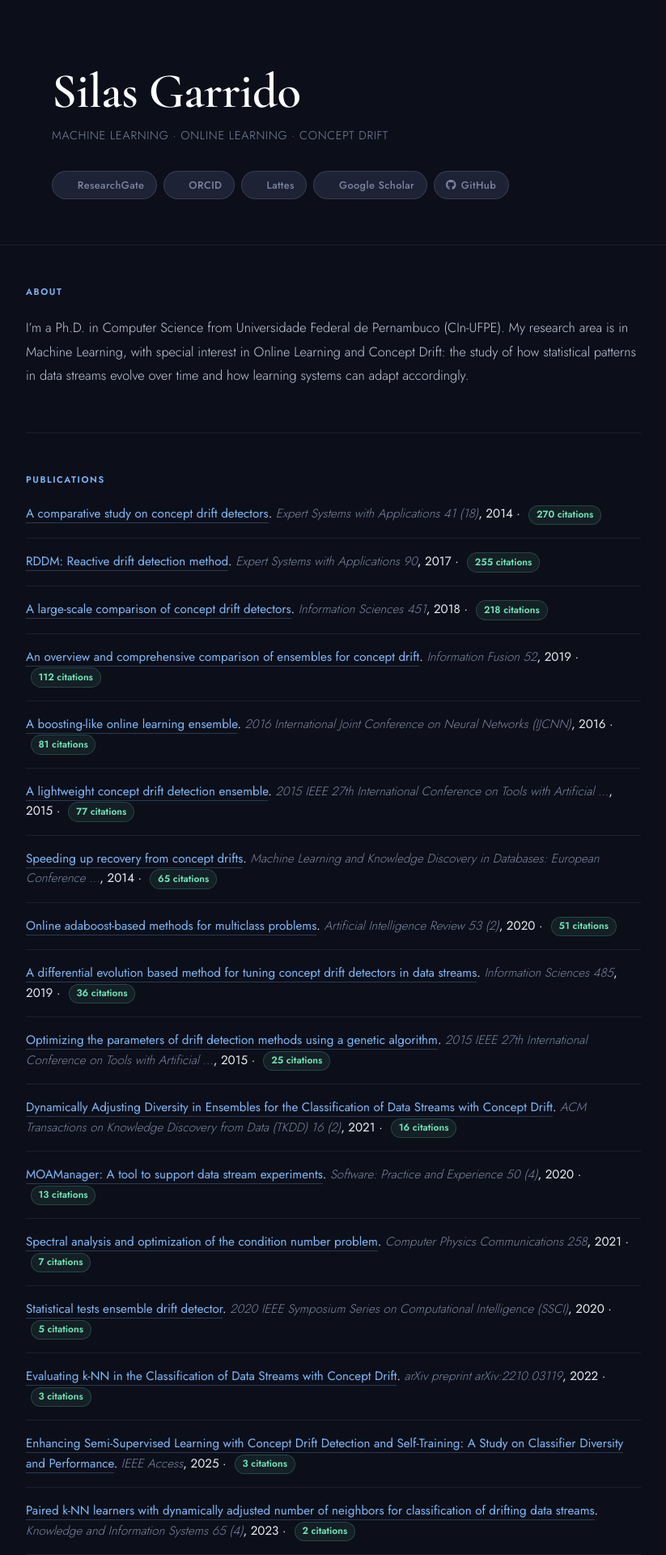
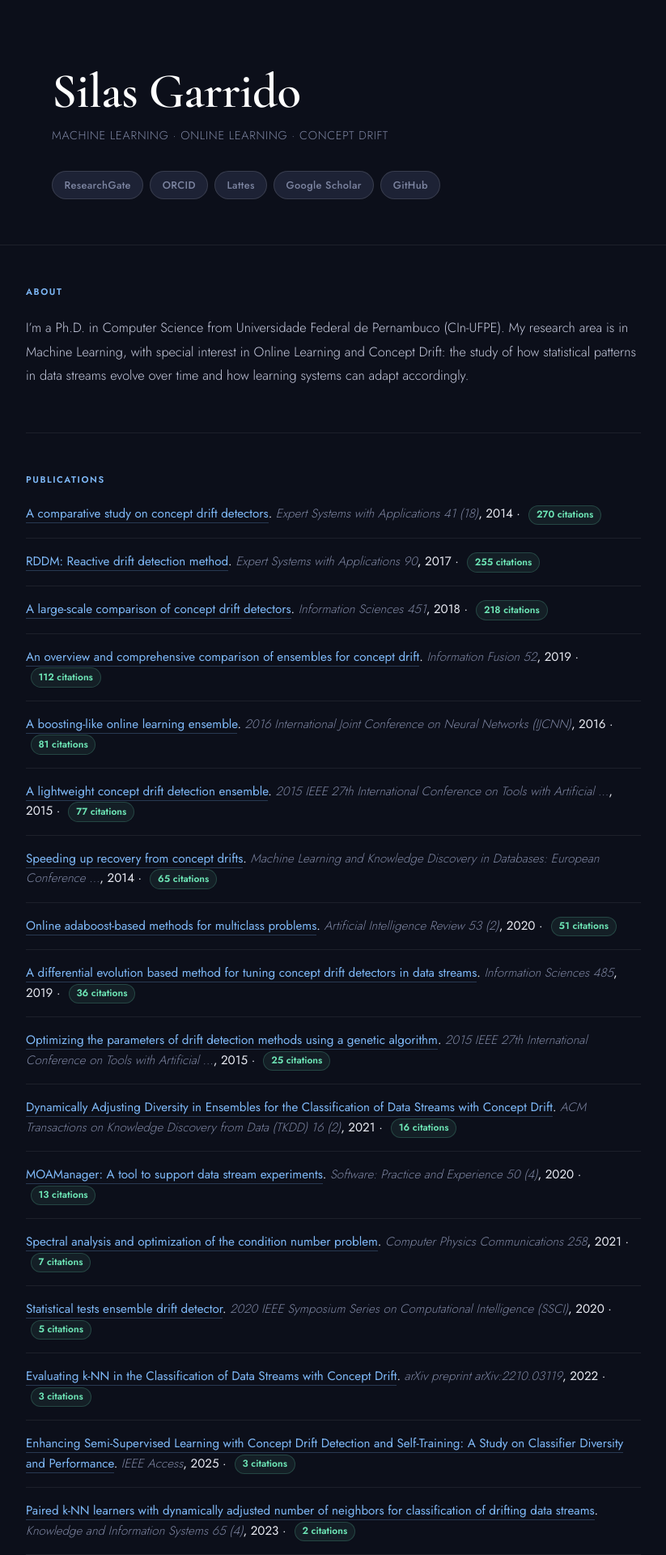
Before and after one commit to silasgtcs/silasgtcs.github.io, a Jekyll site: the page built from index.md, in a window 1280 px wide. Shown: the top 1920 px of the page at 81% size, without its empty margins (228-1051 px from the left). Built offline with Jekyll 4.4.1, drawn with Linux system fonts in a browser that asks for light colours; a style sheet for code colours, icons or effects is not loaded; our own code applies the rules of GitHub Pages for plain Markdown files.

Commit message:
Update main.scss

```diff
--- a/css/main.scss
+++ b/css/main.scss
@@ -2,45 +2,4 @@
 ---
 @import url("https://cdnjs.cloudflare.com/ajax/libs/font-awesome/6.4.0/css/all.min.css");
 @import url("https://cdn.jsdelivr.net/gh/jpswalsh/academicons@1/css/academicons.min.css");
-
 @import "style";
-
-.nav-links a::before {
-    display: inline-block;
-    margin-right: 6px;
-    font-style: normal;
-    font-variant: normal;
-    text-rendering: auto;
-    -webkit-font-smoothing: antialiased;
-}
-
-/* Ícone do GitHub (Font Awesome Brands) */
-.nav-links a[href*="github.com"]::before {
-    content: "\f09b";
-    font-family: "Font Awesome 6 Brands";
-    font-weight: 400;
-}
-
-/* Ícone do ORCID (Academicons) */
-.nav-links a[href*="orcid.org"]::before {
-    content: "\f242";
-    font-family: "Academicons";
-}
-
-/* Ícone do ResearchGate (Academicons) */
-.nav-links a[href*="researchgate.net"]::before {
-    content: "\f243";
-    font-family: "Academicons";
-}
-
-/* Ícone do Google Scholar (Academicons) */
-.nav-links a[href*="scholar.google"]::before {
-    content: "\f23c";
-    font-family: "Academicons";
-}
-
-/* Ícone do Lattes (Academicons) */
-.nav-links a[href*="cnpq.br"]::before {
-    content: "\f241";
-    font-family: "Academicons";
-}
```
